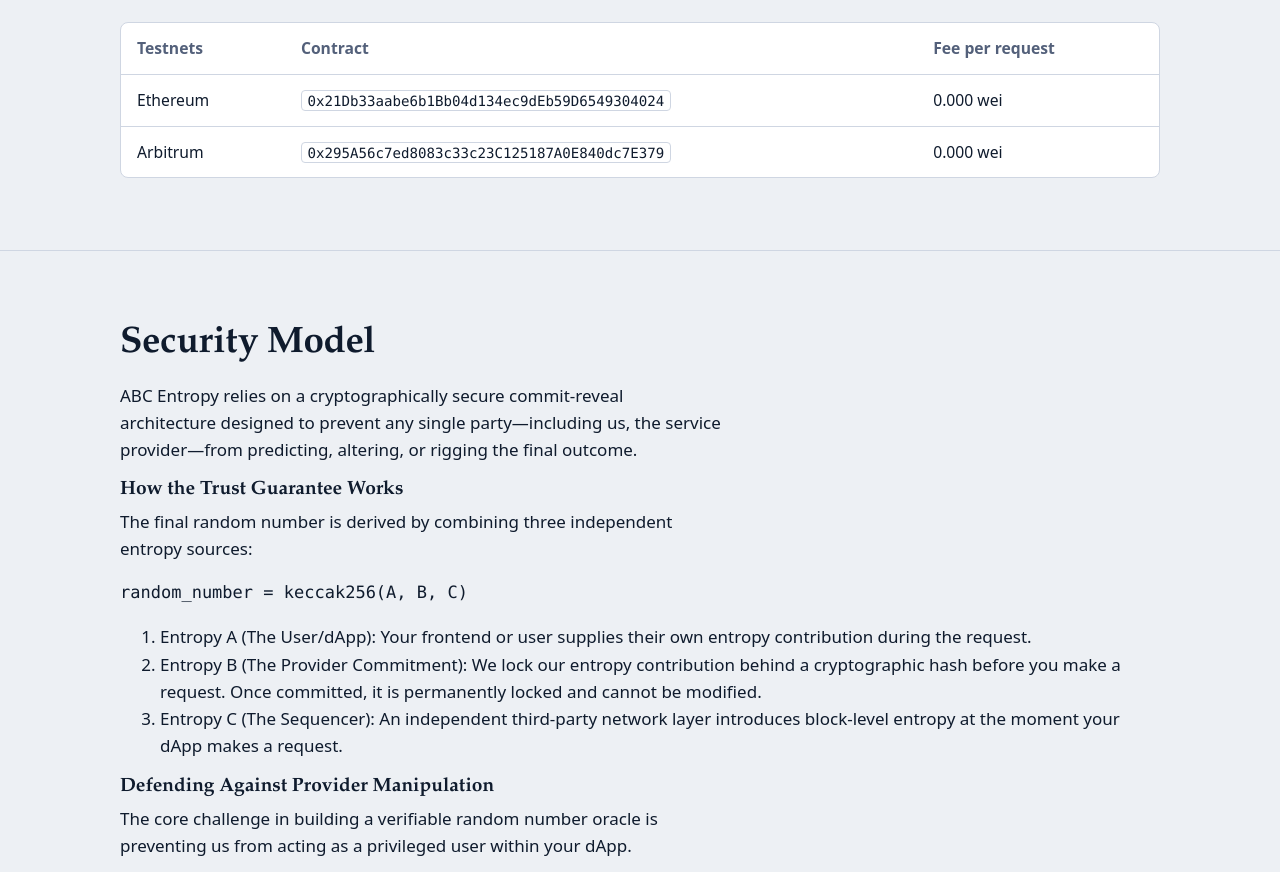
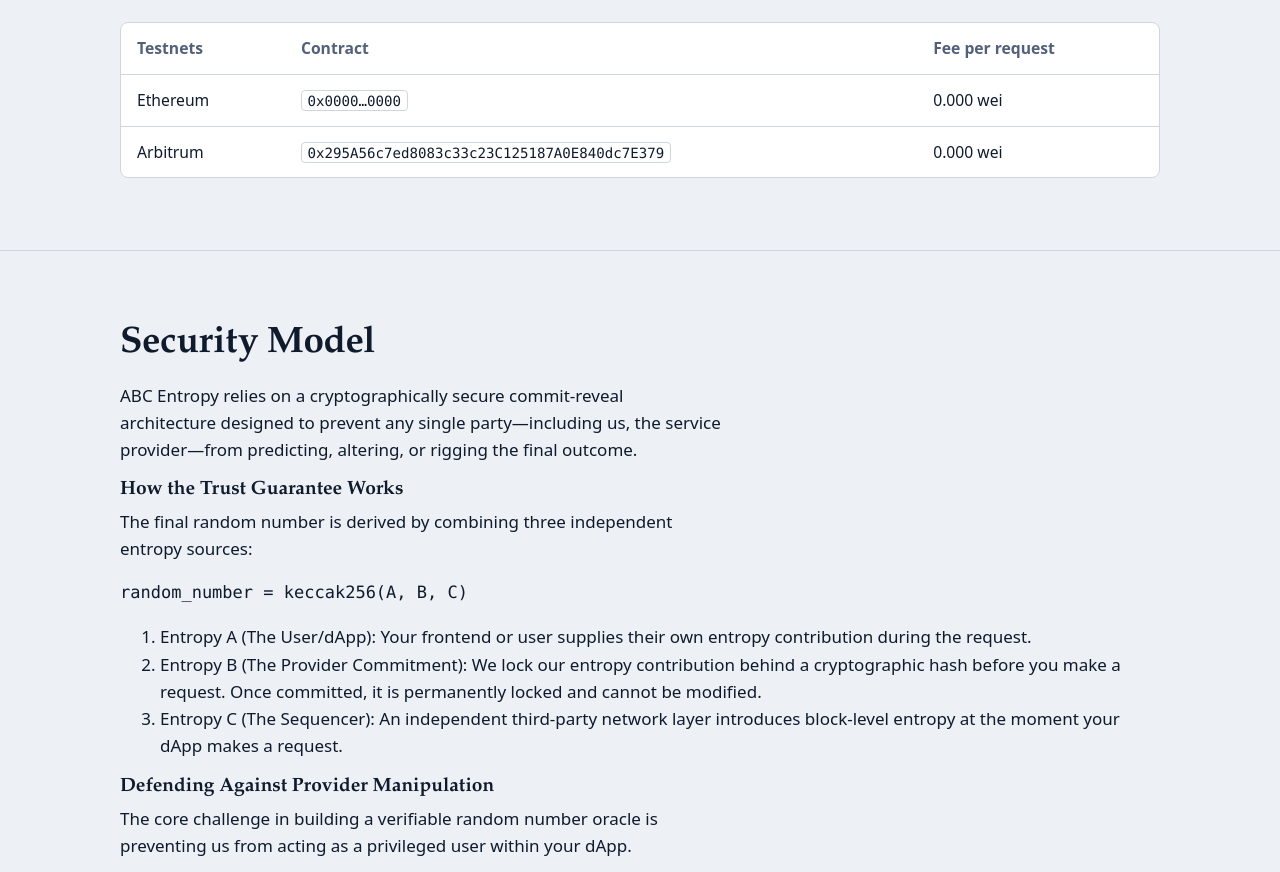
Before and after one commit to pulsartronic/entropy, a website: page docs/index.html in a window 1280 px wide. Shown: the part 3923-4795 px from the top of the page. Drawn offline with nearby package versions, Linux system fonts and the light colour scheme.

Commit message:
docs / package

```diff
--- a/docs/index.html
+++ b/docs/index.html
@@ -346,7 +346,7 @@ contract ABCEntropyExample is IEntropyConsumer {
             <tr><th>Testnets</th><th>Contract</th><th>Fee per request</th></tr>
           </thead>
           <tbody>
-            <tr><td>Ethereum</td><td><code>0x21Db33aabe6b1Bb04d134ec9dEb59D6549304024</code></td><td>0.000 wei</td></tr>
+            <tr><td>Ethereum</td><td><code>0x0000…0000</code></td><td>0.000 wei</td></tr>
             <tr><td>Arbitrum</td><td><code>0x295A56c7ed8083c33c23C125187A0E840dc7E379</code></td><td>0.000 wei</td></tr>
           </tbody>
         </table>
```
Also changed, not shown: README.md.
